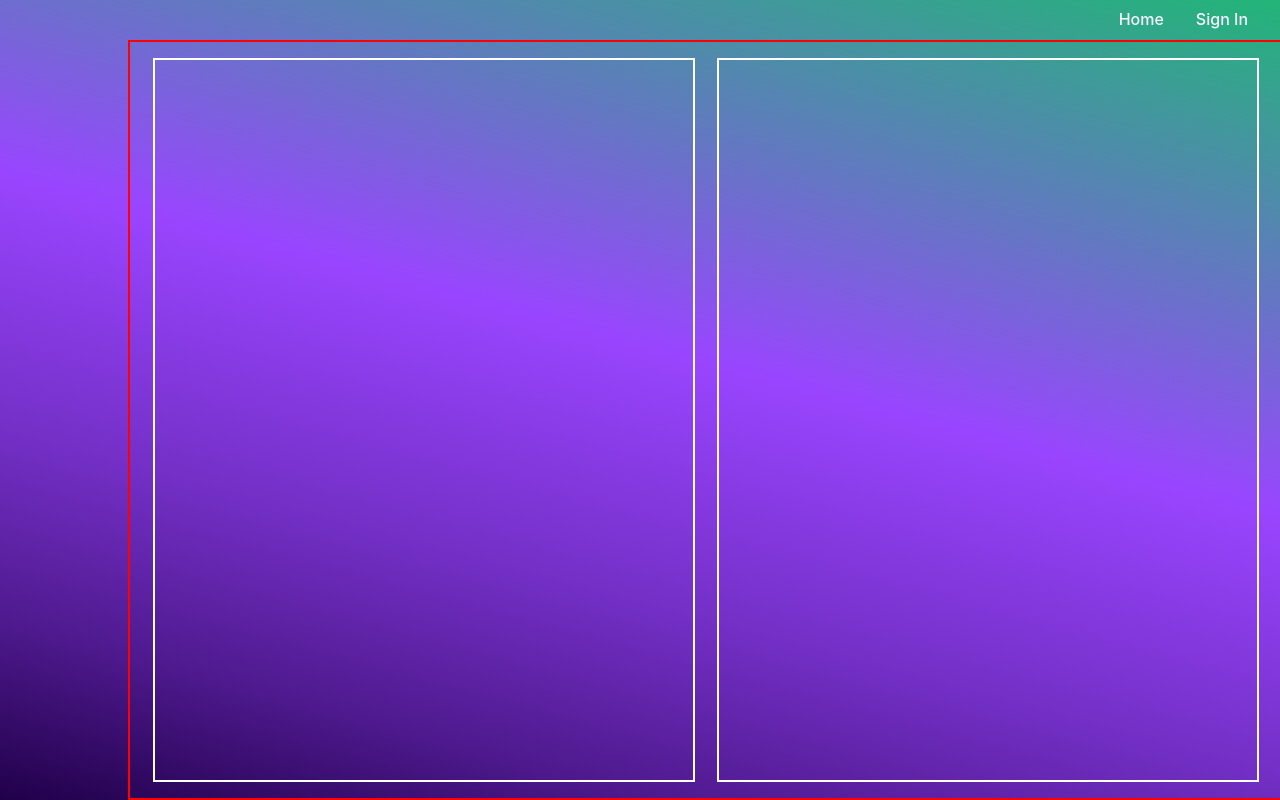
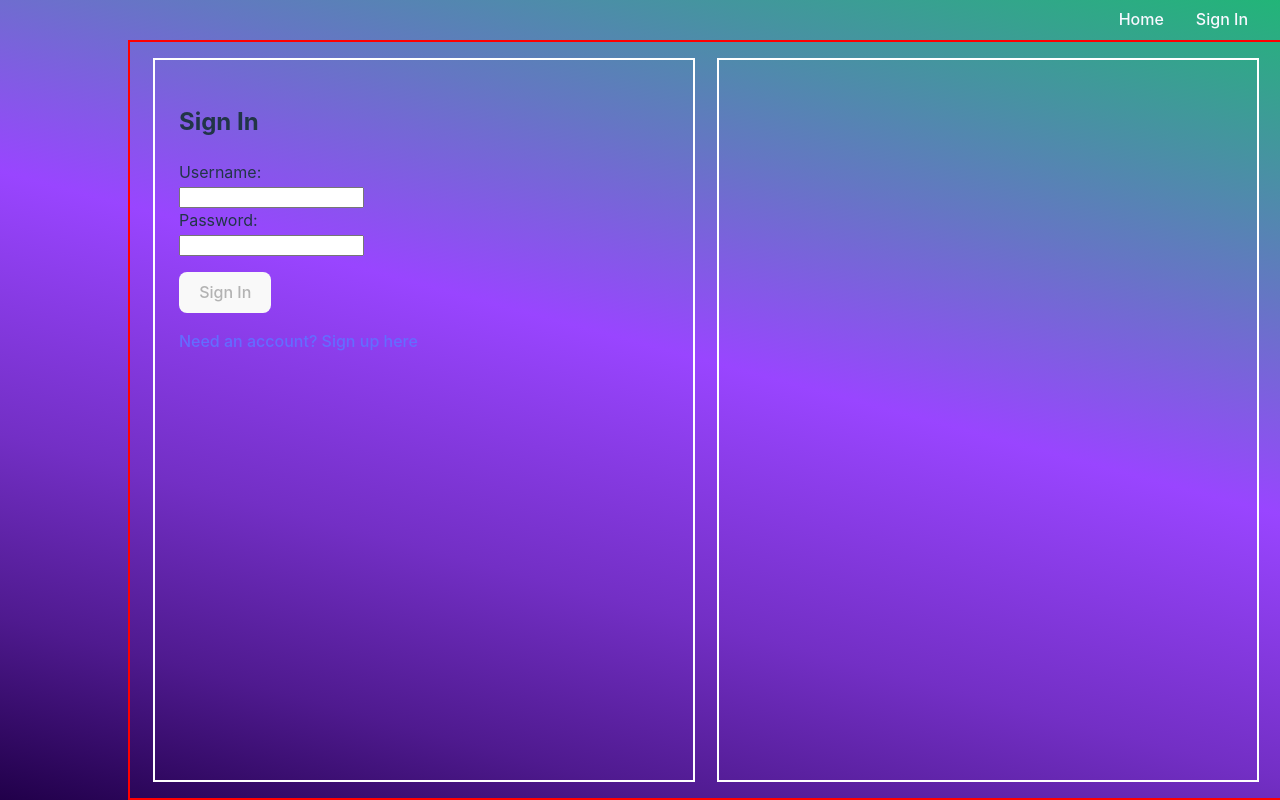
Before and after one commit to BadKarmaL33t/InventoPilot-Frontend, a React (Vite) app: page / in a window 1280 px wide. Built offline with nearby package versions, Linux system fonts and the light colour scheme.

Commit message:
frame routing test

```diff
--- a/src/App.jsx
+++ b/src/App.jsx
@@ -1,11 +1,11 @@
 import './App.css'
 import AppLoaderSplash from "./components/appLoaderSplash/AppLoaderSplash.jsx";
-// import {Routes, Route} from 'react-router-dom';
+import {Routes, Route} from 'react-router-dom';
 // import Home from "./pages/homepage/Home.jsx";
 // import Register from "./components/register/Register.jsx"
 import AuthNav from "./components/authNavigation/AuthNav.jsx";
 import UserNav from "./components/userNavigation/UserNav.jsx"
-// import Login from "./components/login/Login.jsx";
+import Login from "./components/login/Login.jsx";
 // import {AuthContext} from "./context/AuthContext.jsx";
 // import {useContext} from "react";
 // import UserDetails from "./pages/userDetailsPage/UserDetailsPage.jsx";
@@ -27,7 +27,9 @@ function App() {
                     <div className="content-left-inner-container">
 
                         {/*routes voor het linker frame hier tussen plaatsen*/}
-
+                        <Routes>
+                            <Route path="/" element={<Login/>}/>
+                        </Routes>
                     </div>
                     <div className="content-right-inner-container">
 
--- a/src/components/login/Login.jsx
+++ b/src/components/login/Login.jsx
@@ -80,8 +80,8 @@ function Login() {
                 >
                     Sign In
                 </button>
+                <p><Link to="/register" className={styles["sign-in-link"]}>Need an account? Sign up here</Link></p>
             </form>
-            <p><Link to="/register" className={styles["sign-in-link"]}>Need an account? Sign up here</Link></p>
         </>
     );
 }
--- a/src/components/login/Login.module.css
+++ b/src/components/login/Login.module.css
@@ -0,0 +1,3 @@
+.login-form {
+    margin: 24px;
+}
```
